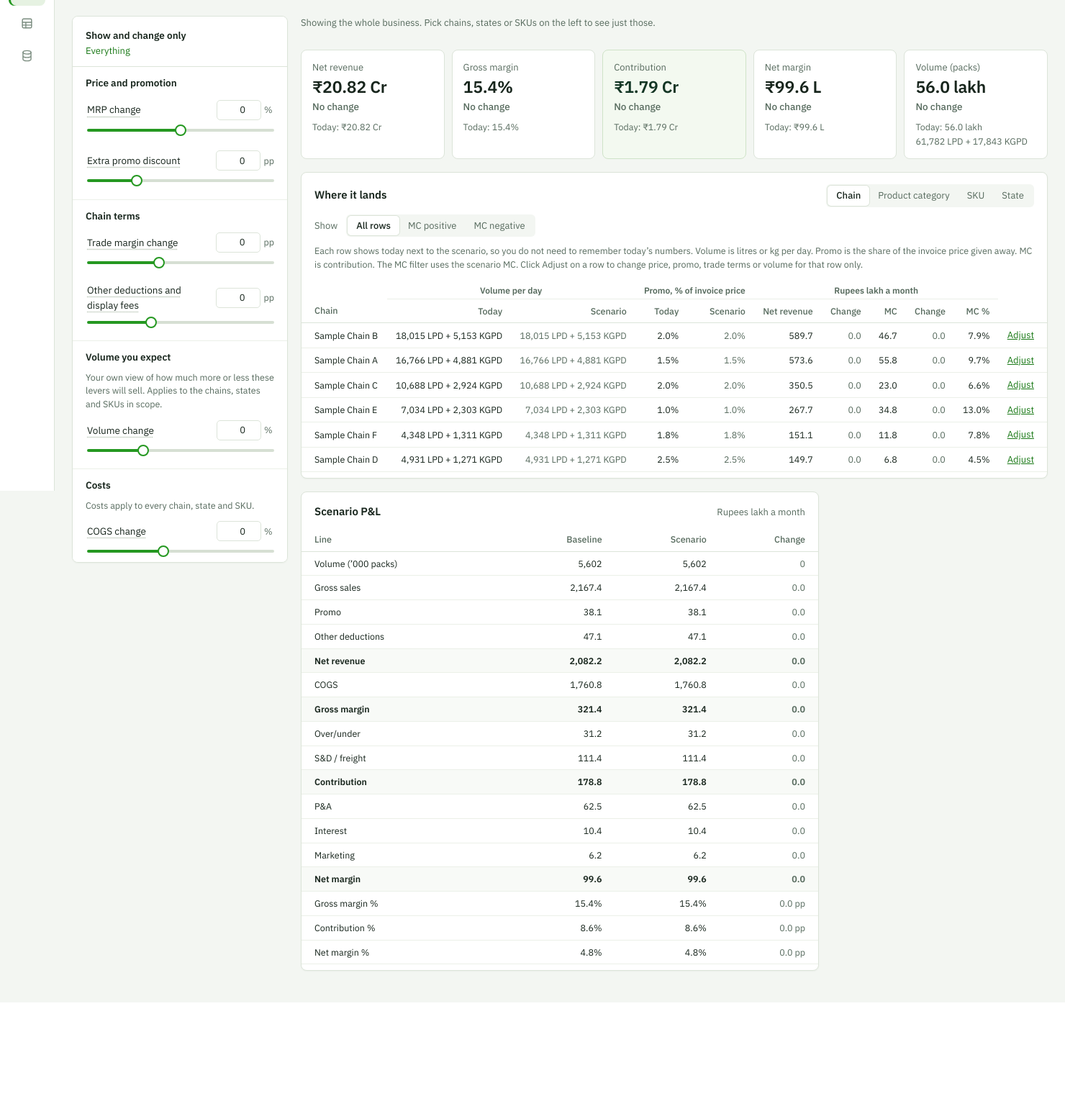
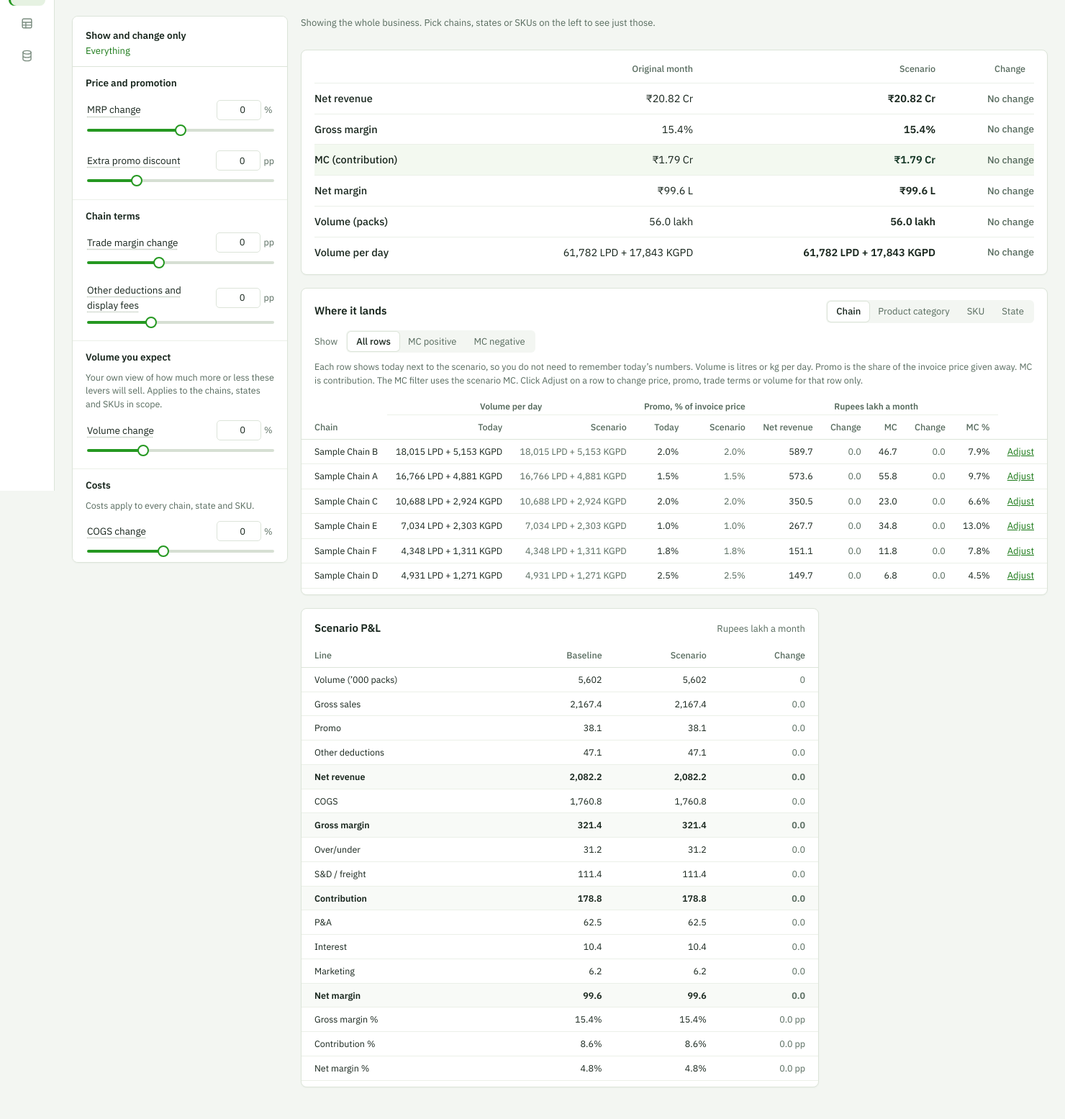
Before and after one commit to itsmeraghavjha/HeritageEdge, a Flask app: page / in a window 1480 px wide. Shown: the part 118-1673 px from the top of the page at 72% size. Before the commit the page ends 1511 px from the top, so only its background shows below. Run offline with Flask 3, Linux system fonts and the light colour scheme; data that the repository does not hold is empty.

Commit message:
Simulator: original month and scenario side by side, with volume in packs and per day
Co-Authored-By: Claude Sonnet 5.5 <noreply@anthropic.com>
Claude-Session: https://claude.ai/code/session_01HWMokBj75bBkF3gH3M8aux

```diff
--- a/app.py
+++ b/app.py
@@ -514,6 +514,7 @@ def meta():
         "dims": [{"id": d, "name": name, "options": options[d]} for d, name in data.DIM_DEFS],
         "combos": combos,
         "days": data.days_per_month(),
+        "months": data.months_text(data.META.get("base_months", [])),
         "user": {"role": g.user["role"] if g.get("user") else None, "limited": limited},
     })
 
--- a/static/css/app.css
+++ b/static/css/app.css
@@ -766,3 +766,20 @@ html.side-collapsed .acct-btn { width: 36px; padding: 0; }
 .where-it-lands .mc-filter-count { font-size: 13px; color: var(--muted); }
 .where-it-lands #breakdown td.empty-note { text-align: left; color: var(--muted); padding: 18px 12px; }
 .where-it-lands #mcFilter button[aria-pressed="true"] { background: var(--panel); color: var(--ink); font-weight: 500; box-shadow: 0 0 0 1px var(--line); }
+
+/* Simulator: original month and scenario side by side */
+.kpi-panel { padding: 6px 18px 10px; }
+.kpi-panel .kpi-table { width: 100%; border-collapse: collapse; font-size: 14.5px; }
+.kpi-panel .kpi-table th, .kpi-panel .kpi-table td { padding: 10px 12px; text-align: right; border-bottom: 1px solid var(--line-soft); white-space: nowrap; }
+.kpi-panel .kpi-table th:first-child { text-align: left; padding-left: 0; font-weight: 500; }
+.kpi-panel .kpi-table thead th { color: var(--muted); font-weight: 500; font-size: 12.5px; vertical-align: bottom; }
+.kpi-panel .kpi-table .kpi-month { display: block; font-weight: 400; font-size: 12px; }
+.kpi-panel .kpi-table tbody tr:last-child th, .kpi-panel .kpi-table tbody tr:last-child td { border-bottom: 0; }
+.kpi-panel .kpi-table .kpi-scn { font-weight: 600; }
+.kpi-panel .kpi-table .kpi-chg { font-weight: 500; font-size: 13.5px; padding-right: 0; }
+.kpi-panel .kpi-table .kpi-chg.up { color: var(--green-text); }
+.kpi-panel .kpi-table .kpi-chg.down { color: var(--red); }
+.kpi-panel .kpi-table .kpi-chg.flat { color: var(--muted); }
+.kpi-panel .kpi-table tr.kpi-key-row th, .kpi-panel .kpi-table tr.kpi-key-row td { background: #f3f9f0; }
+.kpi-panel .kpi-table tr.kpi-key-row .kpi-scn { color: var(--pasture); }
+.kpi-panel .error { padding: 12px 0; }
--- a/static/js/simulator.js
+++ b/static/js/simulator.js
@@ -87,16 +87,6 @@
   });
 
   /* ---------- results ---------- */
-  // One card = what the scenario gives, how it differs from today in plain words, and today's figure.
-  function kpi(label, value, change, today, key, extra) {
-    return `<div class="kpi${key ? ' kpi-key' : ''}">
-      <p class="kpi-label">${label}</p>
-      <p class="kpi-value">${value}</p>
-      <p class="kpi-change ${change.tone}">${change.text}</p>
-      <p class="kpi-sub">Today: ${today}</p>
-      ${extra ? `<p class="kpi-sub">${extra}</p>` : ''}
-    </div>`;
-  }
   // "₹97.3 L lower (−16.0%)", or "No change" when the difference is too small to matter.
   function change(delta, fmt, tone, relPct) {
     if (tone === 'flat') return { tone, text: 'No change' };
@@ -104,21 +94,41 @@
     return { tone, text: `${fmt(Math.abs(delta))} ${word}${relPct == null ? '' : ` (${HE.relText(relPct)})`}` };
   }
 
+  // Litres and kg per day, change as "+1,234 LPD".
+  function qtyChange(b, s) {
+    const days = (meta && meta.days) || 30, parts = [];
+    const add = (d, unit) => {
+      const v = Math.round(d / days);
+      if (v !== 0) parts.push(`${v > 0 ? '+' : HE.MINUS}${Math.abs(v).toLocaleString('en-IN')} ${unit}`);
+    };
+    add(s.litres - b.litres, 'LPD');
+    add(s.kg - b.kg, 'KGPD');
+    const net = (s.litres - b.litres) + (s.kg - b.kg);
+    return { tone: parts.length ? HE.tone(net, true, 0.5) : 'flat', text: parts.length ? parts.join(' ') : 'No change' };
+  }
+
+  // Original month and scenario side by side, with the change, one line per measure.
   function renderKpis(r) {
     const b = r.base, s = r.sim;
     const dNet = s.net - b.net, dGm = s.gm_pct - b.gm_pct, dCm = s.cm - b.cm, dNm = s.nm - b.nm, dUnits = s.units - b.units;
     const money = (d, v) => change(d, HE.inr, HE.tone(d, true, 500), HE.rel(v, v + d));
     const lakhPacks = (n) => (n / 1e5).toFixed(1) + ' lakh';
-    const cards = [
-      kpi('Net revenue', HE.inr(s.net), money(dNet, b.net), HE.inr(b.net)),
-      kpi('Gross margin', HE.pct(s.gm_pct), change(dGm, (d) => HE.pct(d).replace('%', ' pp'), HE.tone(dGm, true, 0.0005)),
-          HE.pct(b.gm_pct)),
-      kpi('Contribution', HE.inr(s.cm), money(dCm, b.cm), HE.inr(b.cm), true),
+    const rows = [
+      ['Net revenue', HE.inr(b.net), HE.inr(s.net), money(dNet, b.net)],
+      ['Gross margin', HE.pct(b.gm_pct), HE.pct(s.gm_pct),
+        change(dGm, (d) => HE.pct(d).replace('%', ' pp'), HE.tone(dGm, true, 0.0005))],
+      ['MC (contribution)', HE.inr(b.cm), HE.inr(s.cm), money(dCm, b.cm), 'key'],
     ];
-    if (!HE.LIMITED) cards.push(kpi('Net margin', HE.inr(s.nm), money(dNm, b.nm), HE.inr(b.nm)));
-    cards.push(kpi('Volume (packs)', lakhPacks(s.units), change(dUnits, (d) => lakhPacks(d), HE.tone(dUnits, true, 1),
-                   HE.rel(b.units, s.units)), lakhPacks(b.units), false, qtyText(s)));
-    $('kpis').innerHTML = cards.join('');
+    if (!HE.LIMITED) rows.push(['Net margin', HE.inr(b.nm), HE.inr(s.nm), money(dNm, b.nm)]);
+    rows.push(['Volume (packs)', lakhPacks(b.units), lakhPacks(s.units),
+      change(dUnits, (d) => lakhPacks(d), HE.tone(dUnits, true, 1), HE.rel(b.units, s.units))]);
+    if (qtyText(b) || qtyText(s)) rows.push(['Volume per day', qtyText(b) || '–', qtyText(s) || '–', qtyChange(b, s)]);
+    const months = (meta && meta.months) || '';
+    const sub = months ? `<span class="kpi-month">${HE.esc(months)}${months.includes(' to ') ? ', monthly average' : ''}</span>` : '';
+    $('kpis').innerHTML = `<table class="kpi-table">
+      <thead><tr><th scope="col"></th><th scope="col">Original month${sub}</th><th scope="col">Scenario</th><th scope="col">Change</th></tr></thead>
+      <tbody>${rows.map(([label, o, sc, ch, key]) => `<tr${key ? ' class="kpi-key-row"' : ''}><th scope="row">${label}</th>
+        <td>${o}</td><td class="kpi-scn">${sc}</td><td class="kpi-chg ${ch.tone}">${ch.text}</td></tr>`).join('')}</tbody></table>`;
   }
 
   // Litres and kg are kept apart (nothing is converted between them) and shown per day: monthly volume / days.
--- a/templates/simulator.html
+++ b/templates/simulator.html
@@ -29,7 +29,7 @@
 
   <section class="results" aria-live="polite" aria-label="Scenario results">
     <p class="view-note" id="viewNote" role="status"></p>
-    <div class="kpis" id="kpis"></div>
+    <div class="panel kpi-panel" id="kpis"></div>
 
     <div class="panel where-it-lands">
       <div class="panel-head">
```
Also changed, not shown: docs/HOW_IT_WORKS.md (+1 -1 lines), tests/test_kam.py (+6 -0 lines).
